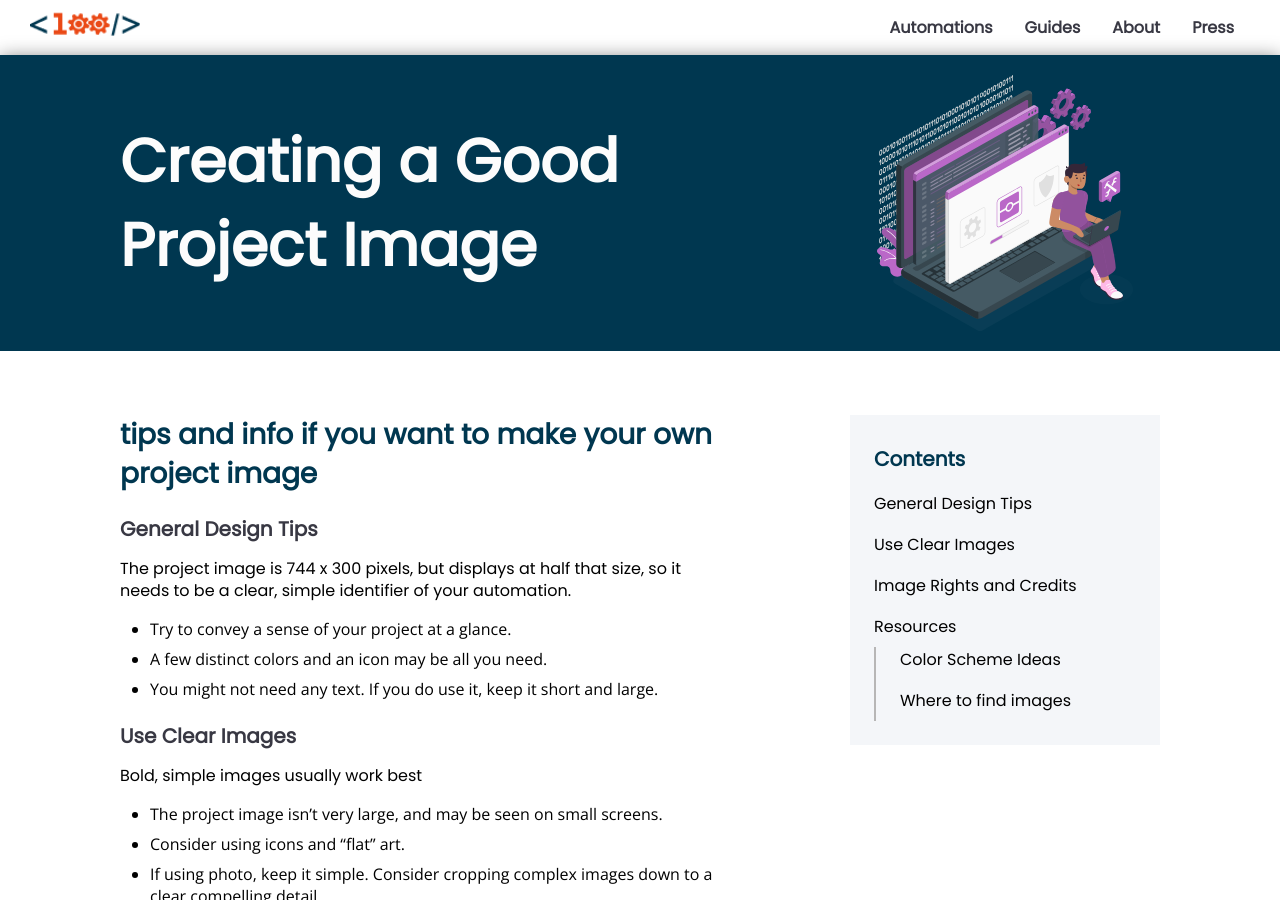
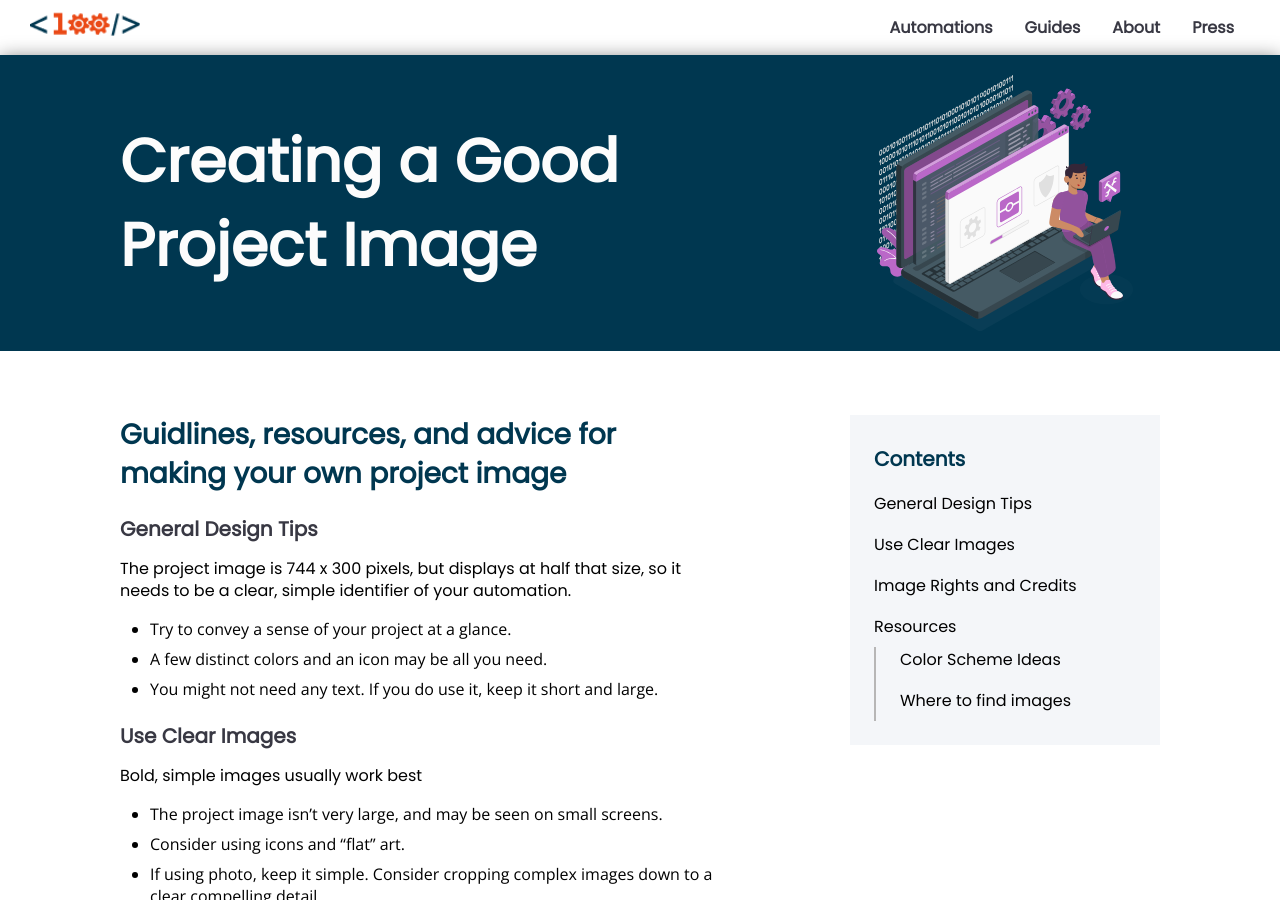
Before and after one commit to 100Automations/Website, a Jekyll site: the page built from _guides/creating-good-project-images.md, in a window 1280 px wide and 900 px high. Built offline with Jekyll 4.4.1, drawn with Linux system fonts in a browser that asks for light colours.

Commit message:
edited description for style and clarity
old description: description: tips and info if you want to make your own project image

```diff
--- a/_guides/creating-good-project-images.md
+++ b/_guides/creating-good-project-images.md
@@ -1,6 +1,6 @@
 ---
 title: Creating a Good Project Image
-description: tips and info if you want to make your own project image
+description: Guidlines, resources, and advice for making your own project image
 status:
 display: true
 category: 3
```
